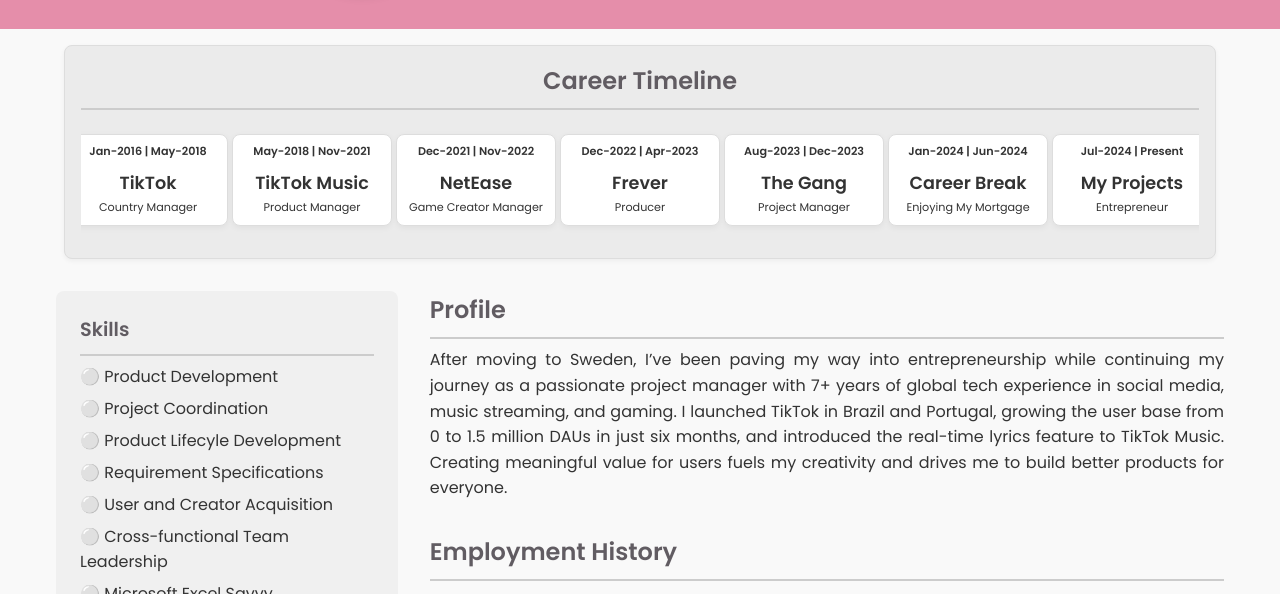
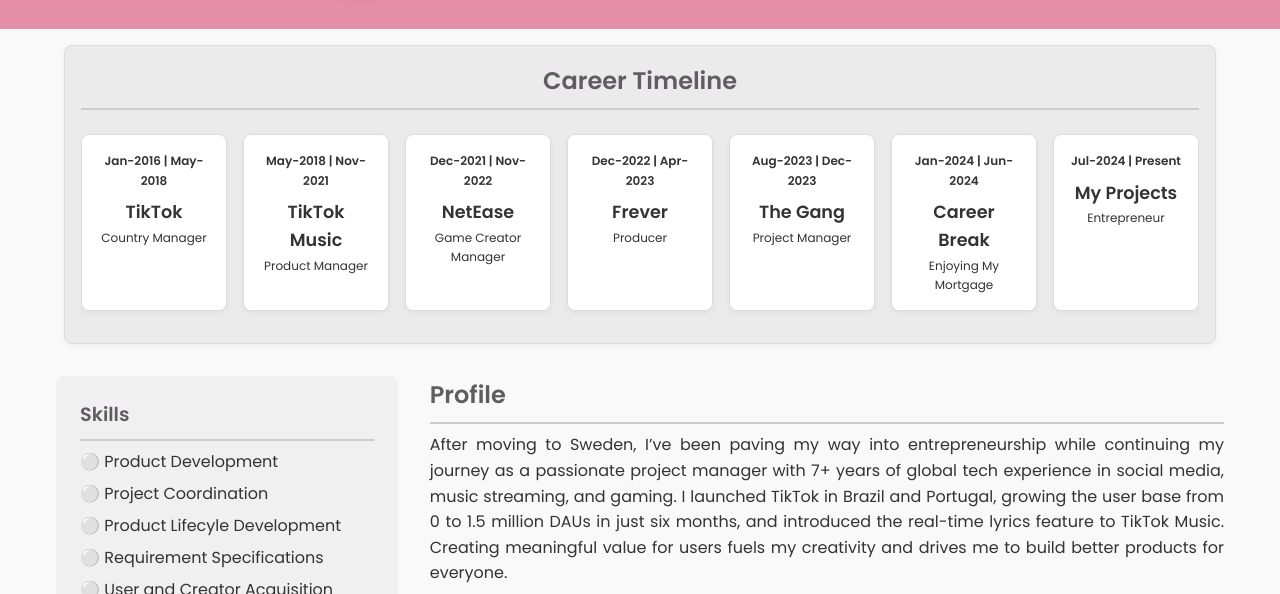
Before and after one commit to karensellgren/cv, a plain HTML site: page index.html in a window 1280 px wide. Shown: the part 185-779 px from the top of the page. Drawn offline with Linux system fonts and the light colour scheme.

Commit message:
Add files via upload

```diff
--- a/style.css
+++ b/style.css
@@ -172,18 +172,17 @@ footer {
 .section .timeline {
     width: 90%;
     margin-top: 1rem;
-    max-width: 1200px;
+    max-width: 1300px;
 }
 
 .timeline-horizontal {
     display: flex;
+    flex-wrap: nowrap;
+    justify-content: flex-start;
     overflow-x: auto;
-    gap: 0.25rem;
+    gap: 1rem;
     padding: 1rem 0;
-    scroll-snap-type: x mandatory;
     scrollbar-width: none;
-    /* Firefox */
-    justify-content: center;
 }
 
 .timeline-horizontal::-webkit-scrollbar {
@@ -192,15 +191,16 @@ footer {
 }
 
 .timeline-event {
-    flex: 0 0 160px;
-    font-size: 0.70rem;
+    flex: 1 1 200px;
+    /* grow/shrink, base width */
+    max-width: 250px;
+    font-size: 0.75rem;
     background: #ffffff;
     border: 1px solid #ddd;
     border-radius: 8px;
-    padding: 0.5rem;
+    padding: 1rem;
     box-shadow: 0 2px 6px rgba(0, 0, 0, 0.05);
     text-align: center;
-    scroll-snap-align: start;
 }
 
 .timeline-event .event-date {
@@ -293,3 +293,10 @@ footer {
         width: 100%;
     }
 }
+
+@media (max-width: 600px) {
+    .timeline-event {
+        flex: 1 1 100%;
+        max-width: 100%;
+    }
+}
```
